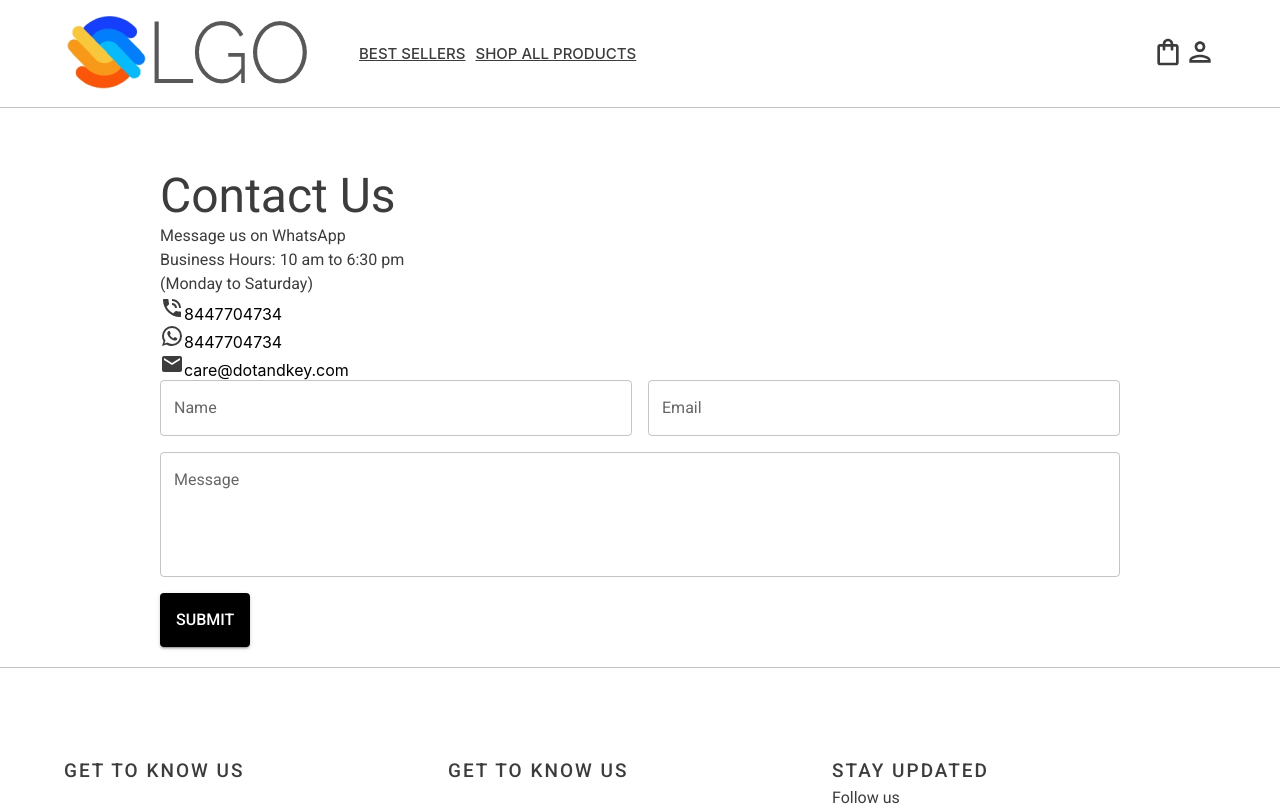
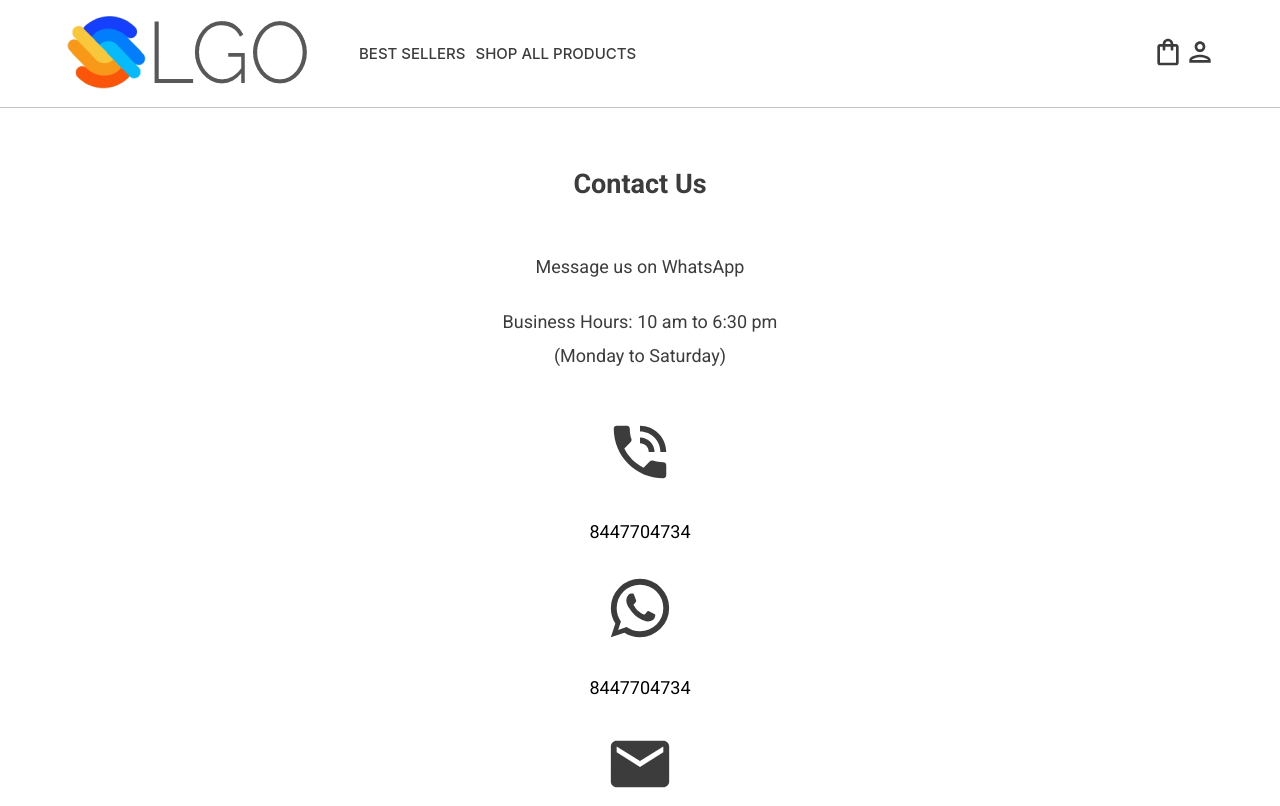
Before and after one commit to pannan-annalect/test-ecommerce, a React (Create React App) app in the folder my-react-app/: page /contact-us in a window 1280 px wide. Shown: the top 806 px of the page. Built offline with nearby package versions, Linux system fonts and the light colour scheme.

Commit message:
Contactus page UI Changes

```diff
--- a/my-react-app/src/app.scss
+++ b/my-react-app/src/app.scss
@@ -2,6 +2,9 @@
 @import './common.scss';
 body{
     color: #3c3c3c;
+}
+a{
+    text-decoration: none !important;
 }
 :focus-visible{
     outline: none;
--- a/my-react-app/src/components/contact-us/ContactDetailis.compopnent.jsx
+++ b/my-react-app/src/components/contact-us/ContactDetailis.compopnent.jsx
@@ -1,16 +1,10 @@
 import React from 'react';
-import { Typography, Link, createTheme } from '@mui/material';
+import { Typography, Link, Grid, createTheme } from '@mui/material';
 import PhoneInTalkIcon from '@mui/icons-material/PhoneInTalk';
 import WhatsAppIcon from '@mui/icons-material/WhatsApp';
 import MailIcon from '@mui/icons-material/Mail';
 
 const useStyles = createTheme((theme) => ({
-  root: {
-    padding: theme.spacing(2),
-  },
-  header: {
-    marginBottom: theme.spacing(2),
-  },
   contactDetails: {
     display: 'flex',
     justifyContent: 'space-between',
@@ -27,24 +21,21 @@ const useStyles = createTheme((theme) => ({
     alignItems: 'center',
     marginRight: theme.spacing(2),
   },
-  icon: {
-    marginRight: theme.spacing(1),
-  },
 }));
 
 const ContactDetails = () => {
 
   return (
-    <div className={useStyles.root}>
-      <Typography variant="h3" component="header" className={useStyles.header}>
+    <Grid textAlign={'center'}>
+      <Typography variant="h2" className="page-title">
         Contact Us
       </Typography>
       <div className={useStyles.contactDetails}>
         <div className={useStyles.textTiming}>
-          <Typography variant="body1" component="div">
+          <Typography variant="body1" mb={'20px'}>
             Message us on WhatsApp
           </Typography>
-          <Typography variant="body1" component="div">
+          <Typography variant="body1" mb={'20px'}>
             Business Hours: 10 am to 6:30 pm
             <br />
             (Monday to Saturday)
@@ -52,20 +43,26 @@ const ContactDetails = () => {
         </div>
         <div className={useStyles.contactMethods}>
           <div className={useStyles.contactMethod}>
-            <PhoneInTalkIcon className={useStyles.icon} />
-            <Link href="tel:8447704734">8447704734</Link>
+            <PhoneInTalkIcon sx={{fontSize:70,py:3}} />
+            <Typography>
+              <Link href="tel:8447704734">8447704734</Link>
+            </Typography>
           </div>
           <div className={useStyles.contactMethod}>
-            <WhatsAppIcon className={useStyles.icon} />
-            <Link href="https://api.whatsapp.com/send?phone=8447704734">8447704734</Link>
+            <WhatsAppIcon sx={{fontSize:70,py:3}} />
+            <Typography>
+              <Link href="https://api.whatsapp.com/send?phone=8447704734">8447704734</Link>
+            </Typography>
           </div>
           <div className={useStyles.contactMethod}>
-            <MailIcon className={useStyles.icon} />
-            <Link href="mailto:care@dotandkey.com">care@dotandkey.com</Link>
+            <MailIcon sx={{fontSize:70,py:3}} />
+            <Typography>
+              <Link href="mailto:care@domainname.com">care@domainname.com</Link>
+            </Typography>
           </div>
         </div>
       </div>
-    </div>
+    </Grid>
   );
 };
 
--- a/my-react-app/src/components/contact-us/ContactUs.comopnent.jsx
+++ b/my-react-app/src/components/contact-us/ContactUs.comopnent.jsx
@@ -3,13 +3,14 @@ import "./ContactUs.styles.scss"
 import ContactForm from "./ContactUsForm.component";
 
 const ContactUs = () =>{
-
-return(
-    <div className="contactus-container">
-        <ContactDetails/>
-        <ContactForm/>
-    </div>
-)
+    return(
+        <>
+            <div className="container contactus">
+                <ContactDetails/>
+                <ContactForm/>
+            </div>
+        </>
+    )
 }
 
 export default ContactUs;
--- a/my-react-app/src/components/contact-us/ContactUs.styles.scss
+++ b/my-react-app/src/components/contact-us/ContactUs.styles.scss
@@ -1,14 +1,14 @@
-.contactus-container{
-    width: 100%;
-    max-width: 75%;
-    margin: auto;
+.contactus{
     padding: 60px 40px 20px 40px;
-    header{
-        h1{
-            font-weight: 700;
-        }
+    .page-title{
+        font-size:27px;
+        font-weight: 700;
+        padding: 0 0 50px;
     }
-
+    p{
+        font-size: 18px;
+        line-height: 1.9;
+    }
     .contact-details{
         .text-timimg{
             line-height: 28px;
@@ -110,5 +110,13 @@
             }
         }
     }
-
+    .contact-forms{
+        max-width: 920px;
+        margin: 0 auto;
+    }
 }
+@media screen and (max-width:599px) {
+    .contactus{
+        padding: 20px 15px;
+    }
+}
--- a/my-react-app/src/components/contact-us/ContactUsForm.component.jsx
+++ b/my-react-app/src/components/contact-us/ContactUsForm.component.jsx
@@ -43,8 +43,8 @@ const ContactForm = () => {
   };
 
   return (
-    <Grid container spacing={2}>
-      <Grid item xs={12} sm={6}>
+    <Grid container sx={{pt:5}} className='contact-forms'>
+      <Grid item xs={12} sm={6} px={2} py={1}>
         <TextField
           fullWidth
           label="Name"
@@ -54,7 +54,7 @@ const ContactForm = () => {
           helperText={errors.name}
         />
       </Grid>
-      <Grid item xs={12} sm={6}>
+      <Grid item xs={12} sm={6} px={2} py={1}>
         <TextField
           fullWidth
           label="Email"
@@ -65,7 +65,7 @@ const ContactForm = () => {
           helperText={errors.email}
         />
       </Grid>
-      <Grid item xs={12}>
+      <Grid item xs={12} px={2} py={1}>
         <TextField
           fullWidth
           label="Message"
@@ -77,8 +77,8 @@ const ContactForm = () => {
           helperText={errors.message}
         />
       </Grid>
-      <Grid item xs={12}>
-        <Button variant="contained" color="primary" onClick={handleSubmit}>Submit</Button>
+      <Grid item xs={12} px={2} py={1}>
+        <Button sx={{borderRadius:0,padding:'12px 25px', minHeight:'42px',lineHeight:'1.42'}} variant="contained" color="primary" onClick={handleSubmit}>Send</Button>
       </Grid>
     </Grid>
   );
```
